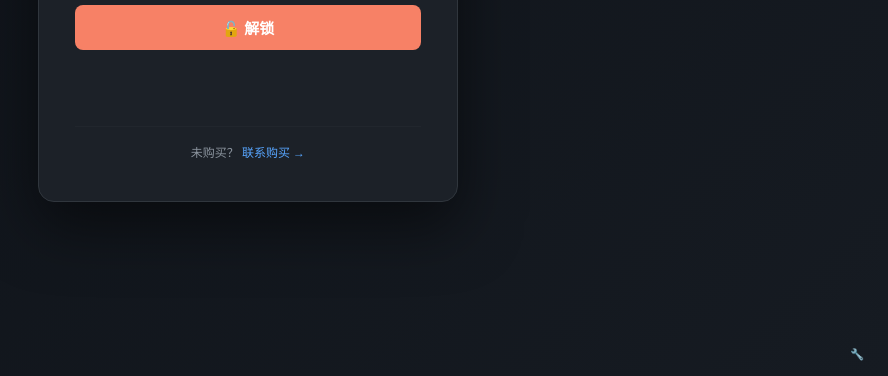
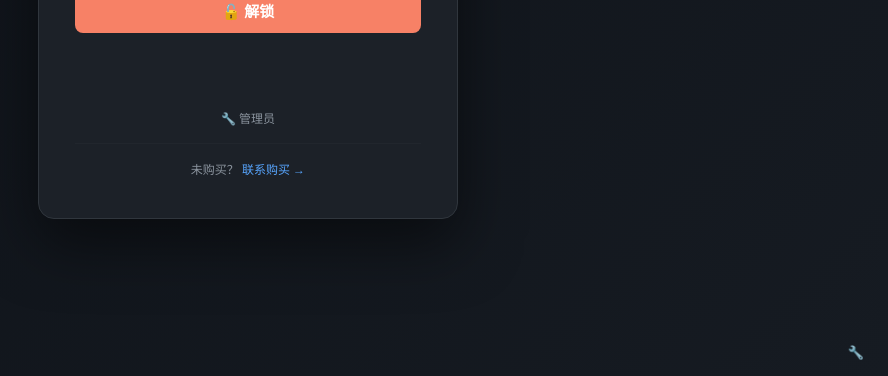
Before and after one commit to Plum302/perler-pixel, a website: page index.html in a window 1280 px wide. Shown: the part 423-799 px from the top of the page, without its empty margins (392-1280 px from the left). Drawn offline with Linux system fonts and the light colour scheme.

Commit message:
fix: add admin button in lock screen, higher devBtn z-index

```diff
--- a/index.html
+++ b/index.html
@@ -100,8 +100,8 @@ h2{margin:0;font-size:18px}
 .lic-used{color:#8b949e;font-size:12px;margin-top:16px;padding-top:16px;border-top:1px solid #21262d}
 .lic-used a{color:#58a6ff;text-decoration:none}
 .lic-used a:hover{text-decoration:underline}
-.lic-dev{position:fixed;bottom:12px;right:16px;font-size:11px;color:#30363d;z-index:10000;cursor:pointer;padding:4px 8px;border-radius:4px;transition:color .2s}
-.lic-dev:hover{color:#484f58}
+.lic-dev{position:fixed;bottom:12px;right:16px;font-size:13px;color:#58a6ff;z-index:999999;cursor:pointer;padding:4px 8px;border-radius:4px;transition:color .2s}
+.lic-dev:hover{color:#c9d1d9;text-decoration:underline}
 .admin-panel{position:fixed;inset:0;z-index:99999;background:rgba(0,0,0,.85);backdrop-filter:blur(8px);display:none;align-items:center;justify-content:center;padding:20px}
 .admin-panel.show{display:flex}
 .admin-box{background:#1c2128;border:1px solid #30363d;border-radius:16px;padding:32px;max-width:480px;width:100%;max-height:90vh;overflow-y:auto}
@@ -554,6 +554,7 @@ li.addEventListener('input',function(){let v=this.value.toUpperCase().replace(/[
     if(p[2]&&p[2].length>4){p[3]=(p[2].slice(4)+(p[3]||'')).slice(0,4);p[2]=p[2].slice(0,4)}if(p[3]&&p[3].length>4)p[3]=p[3].slice(0,4);v=p.join('-')
   }else if(p[0]!=='PD')v=v.replace(/^[^P]*/,'');this.value=v})
 lbu.addEventListener('click',function(e){e.preventDefault();le.textContent='请联系作者微信/QQ 获取密码'})
+document.getElementById('licAdminBtn').addEventListener('click',function(e){e.preventDefault();document.getElementById('adminPanel').classList.add('show');document.getElementById('adminOrder').focus()})
 // Admin panel
 const ap=$l('adminPanel'),ao=$l('adminOrder'),ag=$l('adminGen'),ar=$l('adminResult'),al=$l('adminLog'),ac=$l('adminClose'),db=$l('devBtn')
 db.addEventListener('click',function(){ap.classList.add('show');ao.focus()})
@@ -576,7 +577,10 @@ document.addEventListener('keydown',function(e){if(e.ctrlKey&&e.shiftKey&&e.key=
     <button class="lic-btn lic-btn-primary" id="licBtn">🔓 解锁</button>
     <div class="lic-error" id="licError"></div>
     <div class="lic-success" id="licSuccess"></div>
-    <div class="lic-used" id="licTrial">
+    <div style="margin-top:16px;display:flex;gap:8px;justify-content:center;font-size:12px">
+  <a href="#" id="licAdminBtn" style="color:#8b949e;text-decoration:none">🔧 管理员</a>
+</div>
+<div class="lic-used" id="licTrial">
       <span>未购买？</span>
       <a href="#" id="licBuy">联系购买 →</a>
     </div>
```
